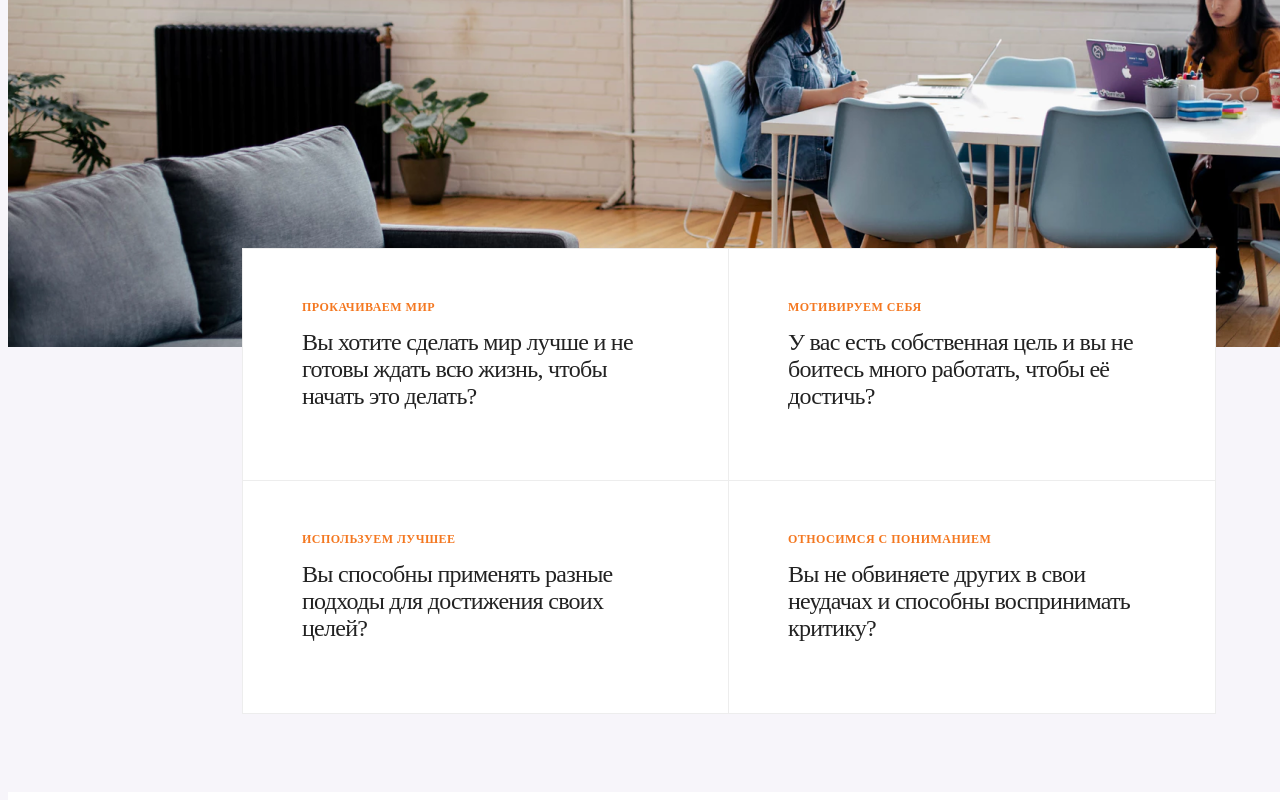
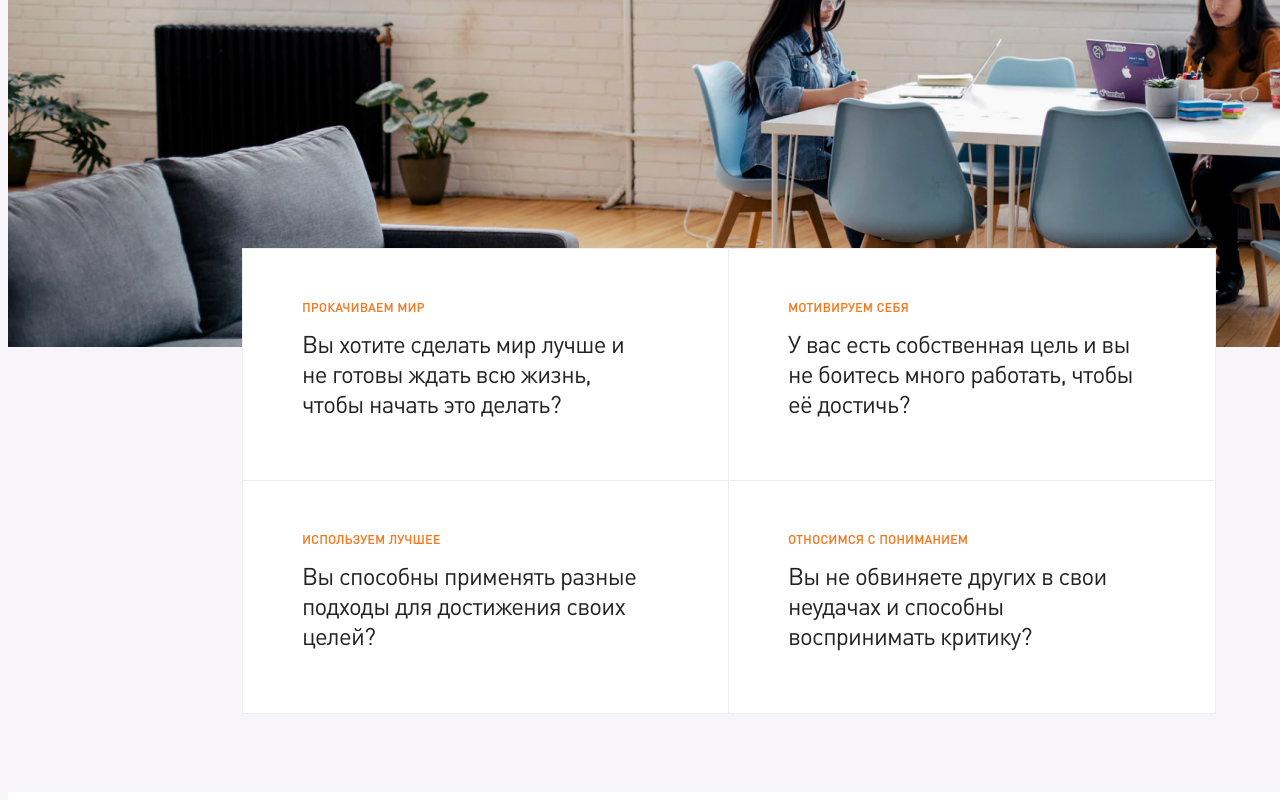
Before and after one commit to NikitaPletnev/Candidate_form, a plain HTML site: page index.html in a window 1280 px wide. Shown: the part 741-1541 px from the top of the page. Drawn offline with Linux system fonts and the light colour scheme; files whose address does not match are found by name.

Commit message:
Update style.css
New fonts

```diff
--- a/style.css
+++ b/style.css
@@ -5,6 +5,11 @@ body{
 
     background: #F7F5FA;
 }
+@font-face {
+    font-family: DIN Pro;
+    src: url(fonts/DINPro.eot);
+    src: local(DINPro), url(fonts/DINPro.ttf);
+   }
 #header {
 	position: absolute;
     width: 1440px;
```
